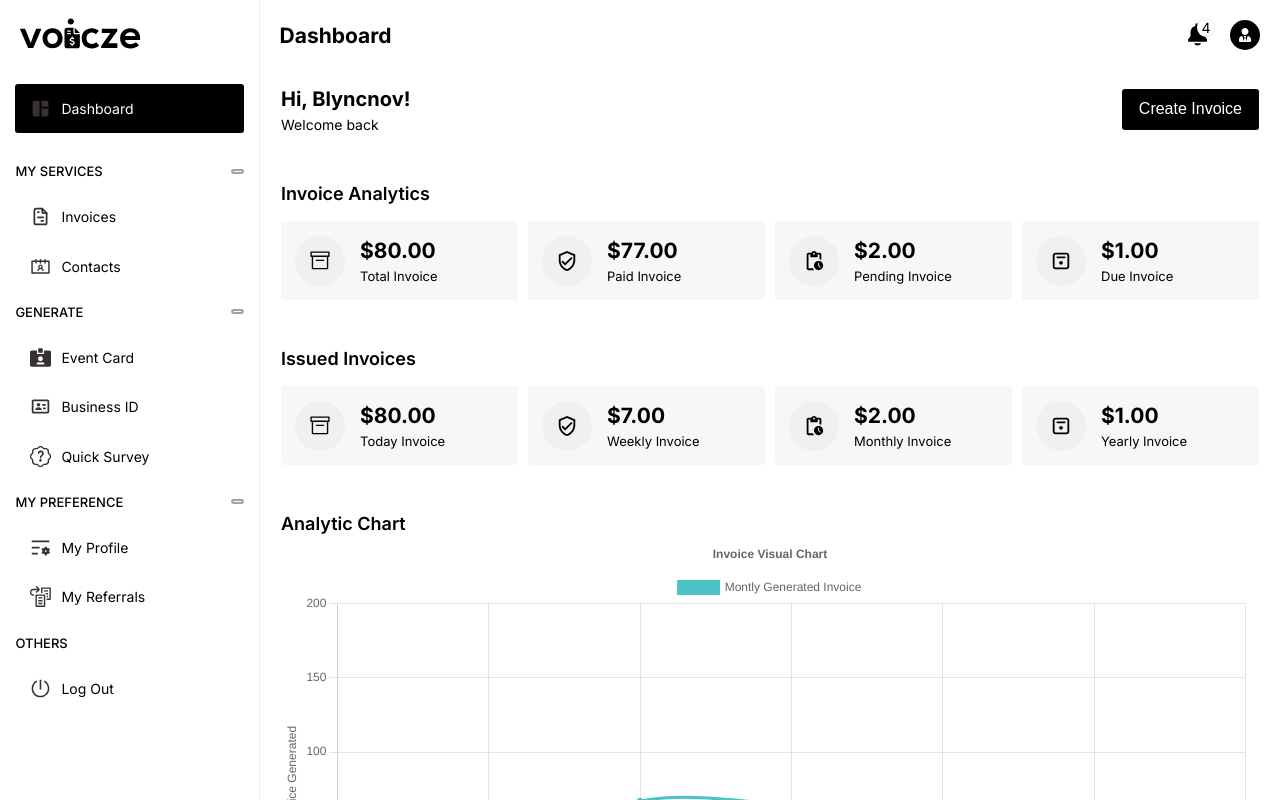
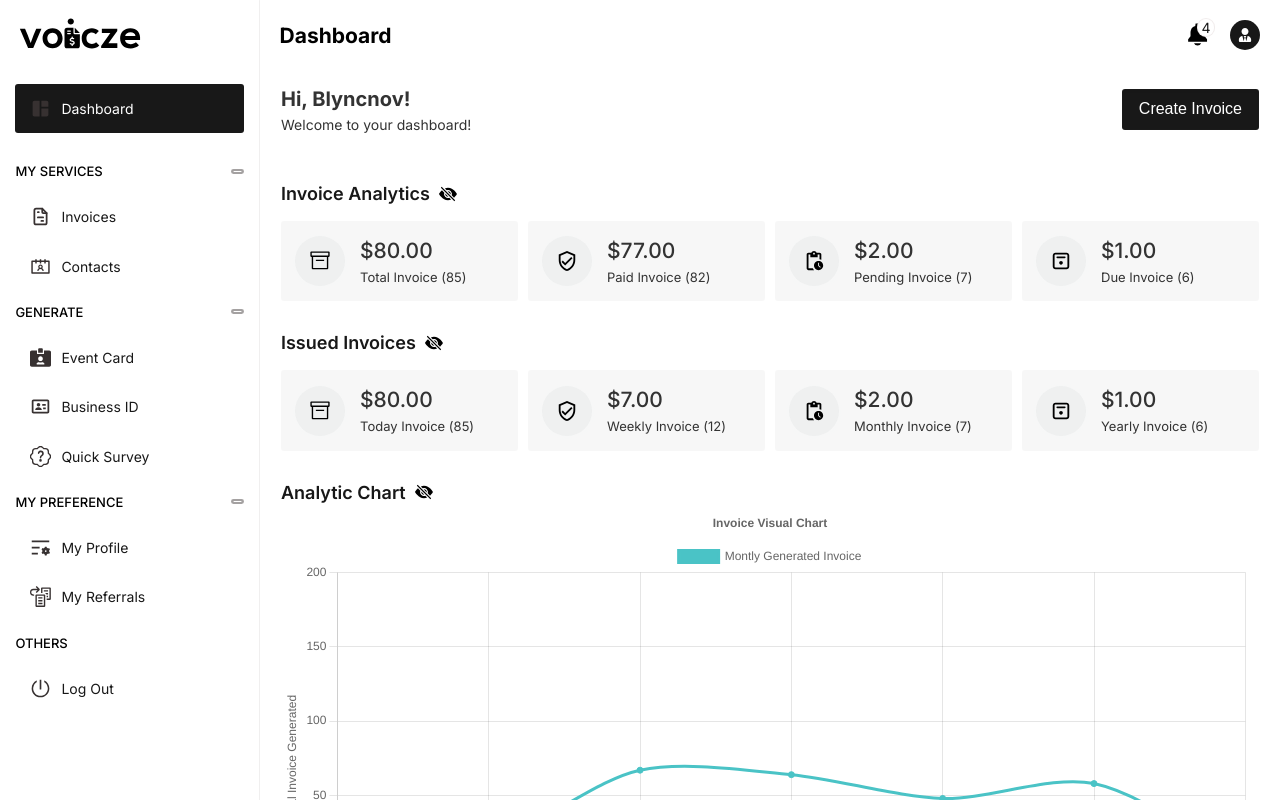
Before and after one commit to blyncnov/voicze, a Next.js app: page /dashboard in a window 1280 px wide. Built offline with nearby package versions, Linux system fonts and the light colour scheme.

Commit message:
voicze => adjustment

```diff
--- a/pages/dashboard/index.tsx
+++ b/pages/dashboard/index.tsx
@@ -5,6 +5,7 @@ import Link from "next/link";
 import { CgCalendarDue } from "react-icons/cg";
 import { MdPendingActions, MdOutlineVerifiedUser } from "react-icons/md";
 import { VscArchive } from "react-icons/vsc";
+import { BsFillEyeSlashFill } from "react-icons/bs";
 
 // Chart
 import BarChart from "@/components/Dashboard/Utils/BarChart";
@@ -15,6 +16,12 @@ const IconCardStyle = {
   fontSize: "2em",
 };
 
+// Show Icon Style
+const ShowIconStyleEncoding = {
+  color: "black",
+  cursor: "pointer",
+};
+
 export default function Dashboard() {
   return (
     <>
@@ -22,7 +29,7 @@ export default function Dashboard() {
         <div className="dashboard_create_invoice_header">
           <div>
             <h2 className="dashboard_greeting_text">Hi, Blyncnov!</h2>
-            <p>Welcome back </p>
+            <p>Welcome to your dashboard!</p>
           </div>
           <Link href="dashboard/invoice/new">
             <button className="dashboard_create_invoice_button">
@@ -32,9 +39,13 @@ export default function Dashboard() {
         </div>
       </header>
       <br />
+
       <section className="dashboard_special_container">
         <div>
-          <h2 className="dashboard_title">Invoice Analytics</h2>
+          <h2 className="dashboard_title">
+            Invoice Analytics{" "}
+            <BsFillEyeSlashFill style={ShowIconStyleEncoding} />
+          </h2>
         </div>
         <div className="dashboard_invoice_grid">
           <QuickAnalytic
@@ -59,10 +70,12 @@ export default function Dashboard() {
           />
         </div>
       </section>
-      <br />
+
       <section className="dashboard_special_container">
         <div>
-          <h2 className="dashboard_title">Issued Invoices</h2>
+          <h2 className="dashboard_title">
+            Issued Invoices <BsFillEyeSlashFill style={ShowIconStyleEncoding} />
+          </h2>
         </div>
         <div className="dashboard_invoice_grid">
           <QuickAnalytic
@@ -87,14 +100,18 @@ export default function Dashboard() {
           />
         </div>
       </section>
-      <br />
+
       <section className="dashboard_special_container">
-        <h2 className="dashboard_title">Analytic Chart</h2>
+        <h2 className="dashboard_title">
+          Analytic Chart <BsFillEyeSlashFill style={ShowIconStyleEncoding} />
+        </h2>
         <BarChart />
       </section>
-      <br />
+
       <section className="dashboard_special_container">
-        <h2 className="dashboard_title">Payment Receipts</h2>
+        <h2 className="dashboard_title">
+          Payment Received <BsFillEyeSlashFill style={ShowIconStyleEncoding} />
+        </h2>
         <br />
         <Invoice_Table />
       </section>
@@ -114,7 +131,10 @@ const QuickAnalytic = ({ title, icon, count }: any) => {
             <span>$</span>
             {count}.00{" "}
           </h1>
-          <li> {title} Invoice</li>
+          <li>
+            {" "}
+            {title} Invoice ({count / 1 + 10 * 0.5})
+          </li>
         </div>
       </div>
     </div>
--- a/styles/dashboard/index.scss
+++ b/styles/dashboard/index.scss
@@ -3,6 +3,7 @@
     padding: 1em 0;
     line-height: 1.5;
     border: 1px;
+    color: #333 !important;
     background-color: var(--white);
 
     .dashboard_create_invoice_header {
@@ -16,7 +17,7 @@
             padding: 10px 1em !important;
             color: white !important;
             border-radius: 3px !important;
-            background-color: #000000 !important;
+            background-color: var(--black) !important;
             border: 1px solid rgba(51, 51, 51, 0.08) !important;
             box-shadow: rgba(0, 0, 0, 0.01) 0px 2px 4px 0px inset !important;
 
@@ -35,8 +36,12 @@
     }
 
     .dashboard_title {
+        color: var(--black) !important;
         font-size: 18px !important;
         font-weight: 600 !important;
+        display: flex;
+        gap: .5em;
+        align-items: center;
 
         @media (max-width: 768px) {
             font-size: 15px;
@@ -57,10 +62,14 @@
             align-items: center;
             grid-template-columns: auto 1fr;
             padding: 1em;
+            border-radius: 3px;
             background-color: rgba(204, 204, 204, 0.159);
-            border-radius: 3px;
 
             .quick_analytic_column {
+                display: flex;
+                gap: .1em;
+                flex-direction: column;
+
                 .quick_analytic_icon {
                     padding: 1em 1em;
                     width: 50px;
@@ -71,6 +80,11 @@
                     border-radius: 50%;
                     background-color: rgba(198, 204, 204, 0.178);
                     box-shadow: 0 1px 5px 0 rgba(248, 253, 253, 0.095);
+                }
+
+                h1 {
+                    color: #333;
+                    font-weight: 500;
                 }
 
                 li {
--- a/styles/layout.scss
+++ b/styles/layout.scss
@@ -87,7 +87,7 @@ a:visited {
             z-index: 99;
             width: 100vw;
             height: 100vh !important;
-            background-color: rgba(0, 0, 0, 0.4) !important;
+            background-color: rgba(0, 0, 0, 0) !important; // Look Into This Later
         }
     }
 }
@@ -169,7 +169,7 @@ a:visited {
             gap: 10px;
             padding: .8em 1em;
             cursor: pointer;
-            color: #000 !important;
+            color: var(--black) !important;
             border-radius: 2.5px;
             transition: all .5s ease-in;
             border-inline: 1px solid transparent;
@@ -186,7 +186,7 @@ a:visited {
             &:hover {
                 background-color: #F7F7F7;
                 border-inline: 1px solid #e8e5e5;
-                color: #000 !important;
+                color: var(--black) !important;
                 padding: .8em 1em;
             }
         }
@@ -195,7 +195,7 @@ a:visited {
             color: var(--white) !important;
             padding: 1em;
             border-radius: 3px;
-            background-color: #000000 !important;
+            background-color: var(--black) !important;
         }
     }
 
@@ -275,7 +275,7 @@ a:visited {
             .dashboard_user_photo {
                 width: 30px;
                 height: 30px;
-                background-color: black;
+                background-color: var(--black);
                 border-radius: 50%;
                 display: flex;
                 align-items: center;
@@ -307,7 +307,7 @@ a:visited {
                     display: flex;
                     align-items: center;
                     justify-content: center;
-                    color: black;
+                    color: var(--black);
                     border: 1px solid rgba(216, 203, 203, 0.356);
                     background-color: var(--white);
                 }
--- a/styles/utils/table.scss
+++ b/styles/utils/table.scss
@@ -33,7 +33,7 @@ th {
     white-space: nowrap;
     border-bottom: 1px solid #e0e1e3;
     text-transform: capitalize;
-    font-weight: bold;
+    font-weight: 500;
 }
 
 th,
```
